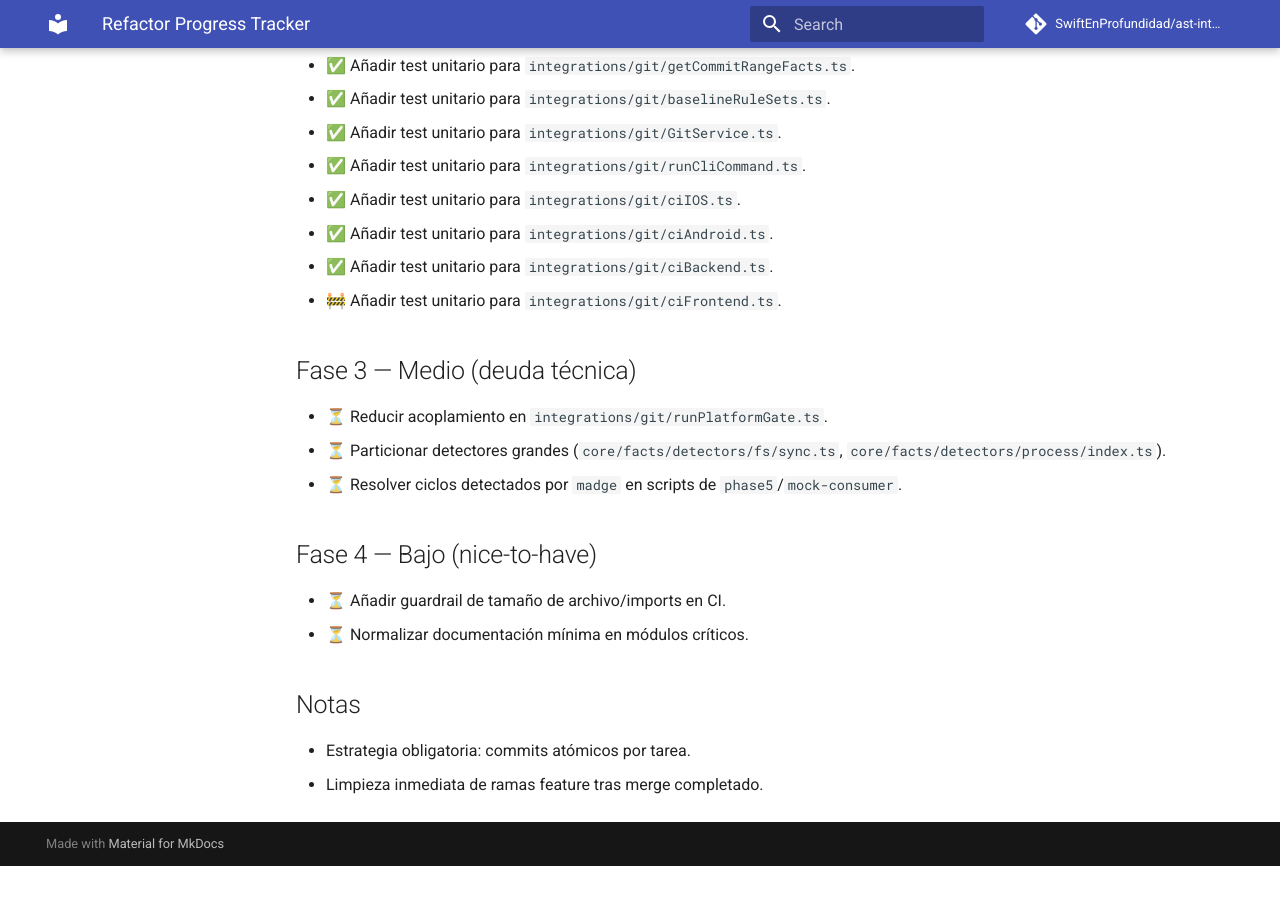
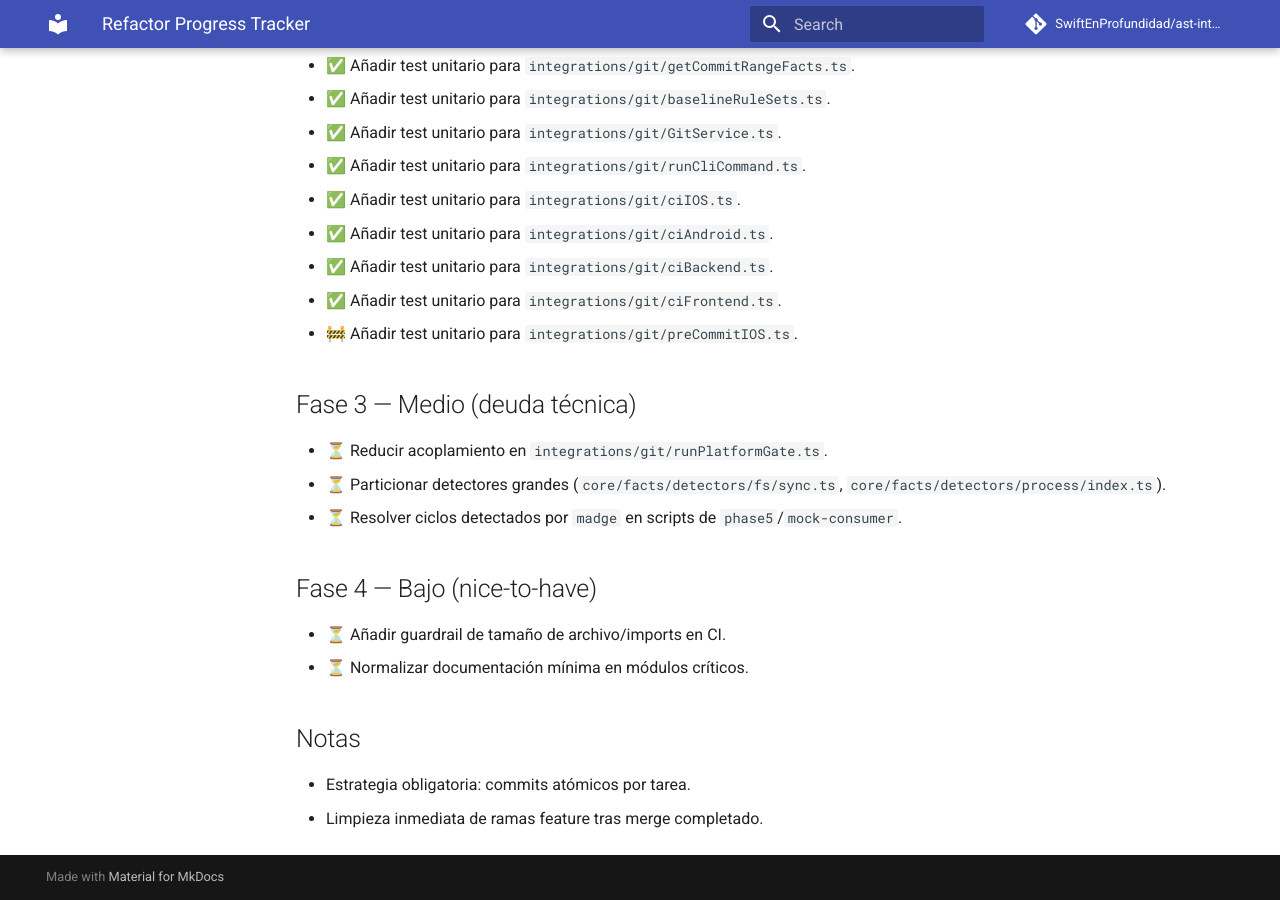
Before and after one commit to SwiftEnProfundidad/ast-intelligence-hooks, an MkDocs documentation site: the page built from docs/REFRACTOR_PROGRESS.md, in a window 1280 px wide and 900 px high, scrolled down 1163 px. Built offline with MkDocs 1.6.1 and Material for MkDocs 9.7.7, drawn with Linux system fonts in a browser that asks for light colours; comment, search, counter and statistics services are not loaded; before the commit the page ends 2029 px from its top, so only the background shows below that.

Commit message:
test(git): add alias coverage for ciFrontend runner

```diff
--- a/docs/REFRACTOR_PROGRESS.md
+++ b/docs/REFRACTOR_PROGRESS.md
@@ -35,7 +35,8 @@ Estado consolidado del refactor con seguimiento de tareas y evidencia del avance
 - ✅ Añadir test unitario para `integrations/git/ciIOS.ts`.
 - ✅ Añadir test unitario para `integrations/git/ciAndroid.ts`.
 - ✅ Añadir test unitario para `integrations/git/ciBackend.ts`.
-- 🚧 Añadir test unitario para `integrations/git/ciFrontend.ts`.
+- ✅ Añadir test unitario para `integrations/git/ciFrontend.ts`.
+- 🚧 Añadir test unitario para `integrations/git/preCommitIOS.ts`.
 
 ## Fase 3 — Medio (deuda técnica)
 - ⏳ Reducir acoplamiento en `integrations/git/runPlatformGate.ts`.
```
Also changed, not shown: 1 other file.
